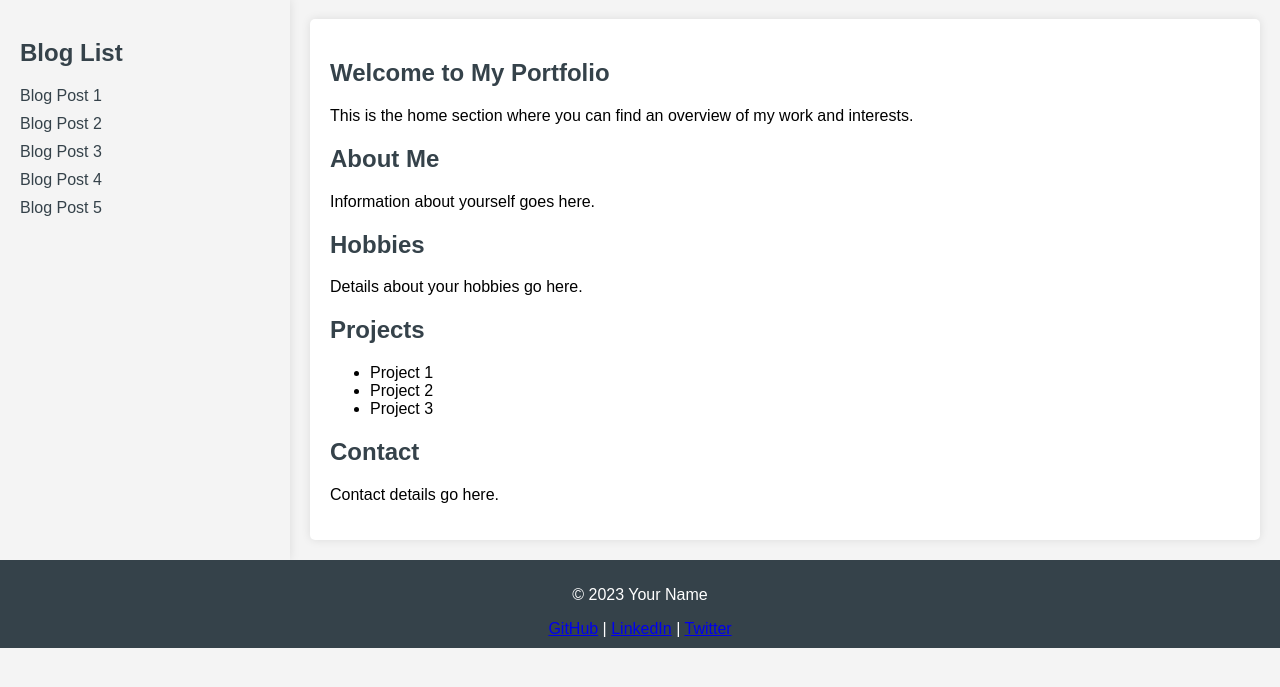
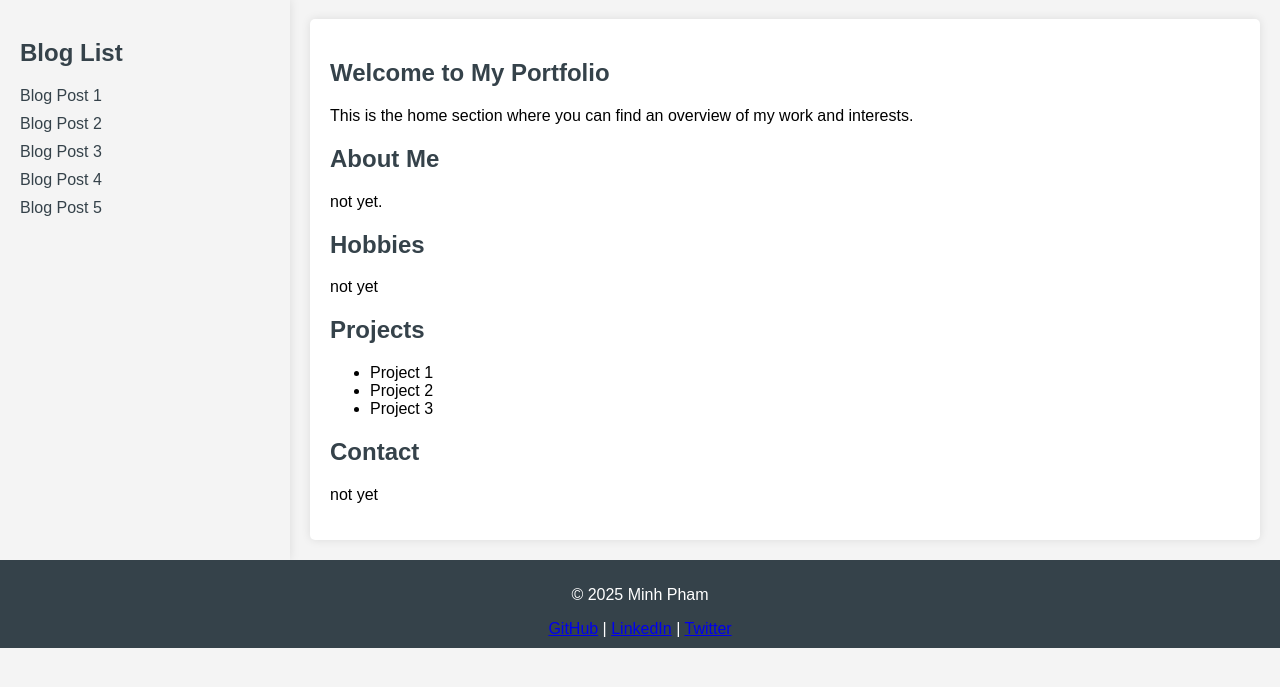
Before and after one commit to minhp03/WebDevelopment, a plain HTML site: page index.html in a window 1280 px wide. Shown: the part 77-764 px from the top of the page. Drawn offline with Linux system fonts and the light colour scheme.

Commit message:
change described

```diff
--- a/index.html
+++ b/index.html
@@ -41,11 +41,11 @@
             </section>
             <section id="about">
                 <h2>About Me</h2>
-                <p>Information about yourself goes here.</p>
+                <p>not yet.</p>
             </section>
             <section id="hobbies">
                 <h2>Hobbies</h2>
-                <p>Details about your hobbies go here.</p>
+                <p>not yet</p>
             </section>
             <section id="projects">
                 <h2>Projects</h2>
@@ -57,12 +57,12 @@
             </section>
             <section id="contact">
                 <h2>Contact</h2>
-                <p>Contact details go here.</p>
+                <p>not yet</p>
             </section>
         </main>
     </div>
     <footer>
-        <p>&copy; 2023 Your Name</p>
+        <p>&copy; 2025 Minh Pham</p>
         <div class="footer-links">
             <a href="https://github.com/yourusername">GitHub</a> |
             <a href="https://linkedin.com/in/yourusername">LinkedIn</a> |
```
